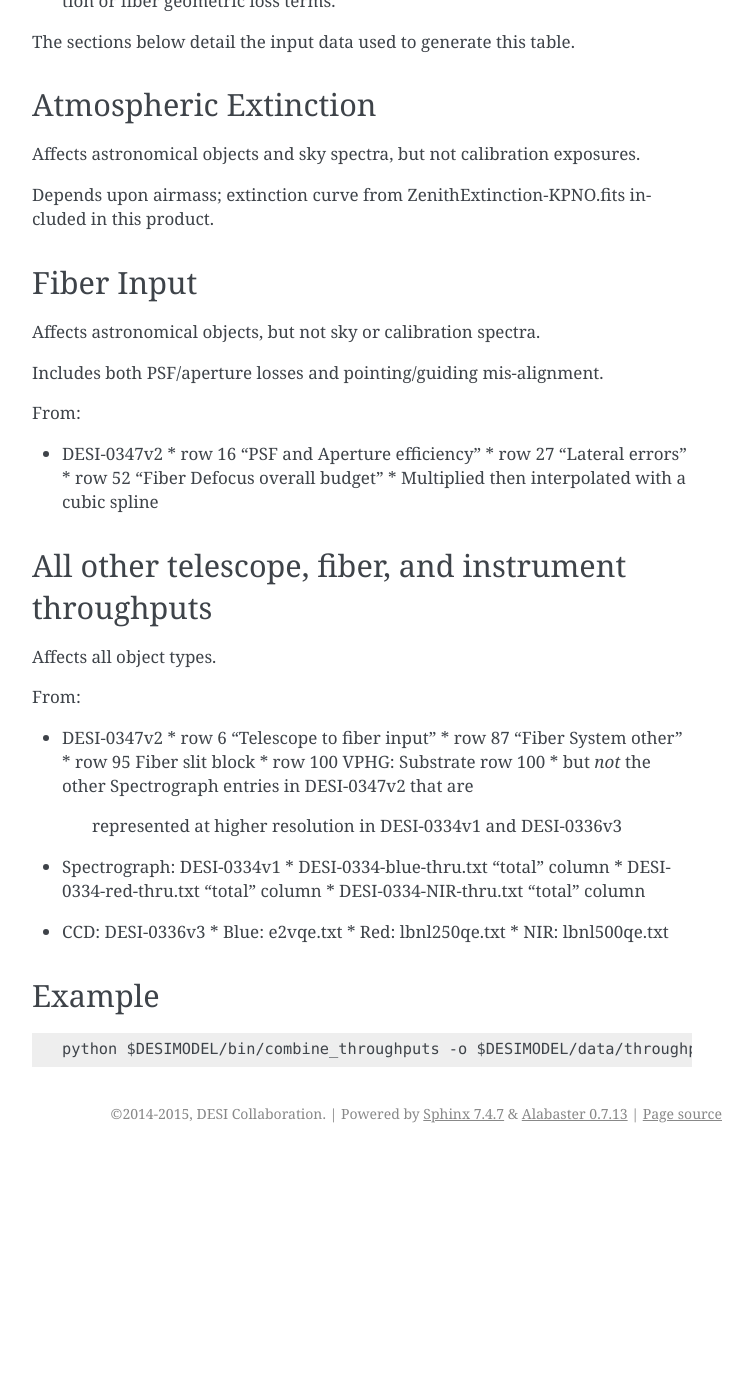
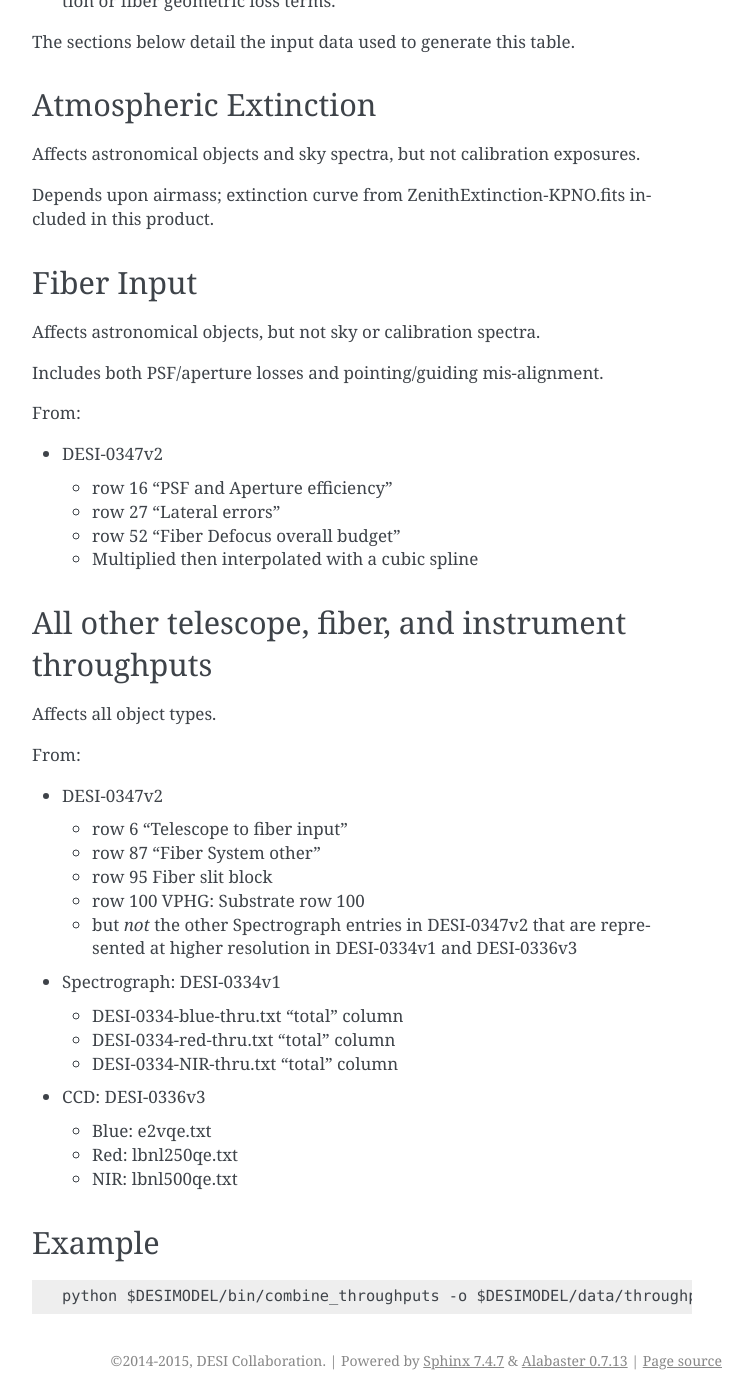
Before and after one commit to desihub/desimodel, a Sphinx documentation site: the page built from doc/throughput.rst, in a window 1280 px wide and 1400 px high, scrolled down 917 px. Shown: the whole window, without its empty margins (388-1141 px from the left). Built offline with Sphinx 7.4.7, drawn with Linux system fonts in a browser that asks for light colours; before the commit the page ends 2070 px from its top, so only the background shows below that.

```diff
--- a/doc/psfspots.rst
+++ b/doc/psfspots.rst
@@ -5,7 +5,7 @@ PSF Spots
 Overview
 ========
 
-Spectrograph PSF files are in data/specpsf/desi-psf-*.fits .  These
+Spectrograph PSF files are in data/specpsf/desi-psf-\*.fits .  These
 are in the `Specter "SpotGrid" format`_.
 
 .. _`Specter "SpotGrid" format`: https://github.com/sbailey/specter/blob/dev/doc/datamodel/psf.md
--- a/doc/throughput.rst
+++ b/doc/throughput.rst
@@ -59,10 +59,11 @@ Includes both PSF/aperture losses and pointing/guiding mis-alignment.
 From:
 
 * DESI-0347v2
-  * row 16 "PSF and Aperture efficiency"
-  * row 27 "Lateral errors"
-  * row 52 "Fiber Defocus overall budget"
-  * Multiplied then interpolated with a cubic spline
+
+  - row 16 "PSF and Aperture efficiency"
+  - row 27 "Lateral errors"
+  - row 52 "Fiber Defocus overall budget"
+  - Multiplied then interpolated with a cubic spline
 
 All other telescope, fiber, and instrument throughputs
 ======================================================
```
Also changed, not shown: other parts of doc/throughput.rst (+16 -11 lines), README.rst (+11 -0 lines).
